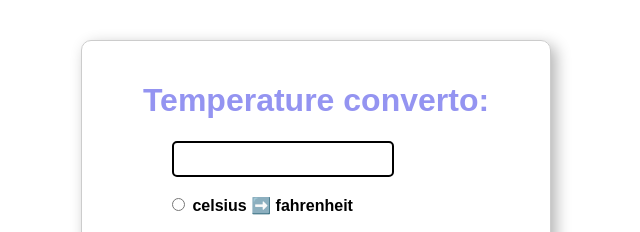
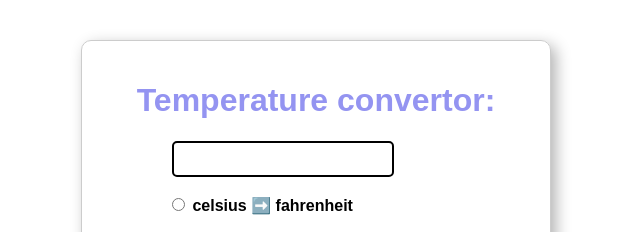
Before and after one commit to harshavardhan314/js-practice, a plain HTML site: page temperature converter/index.html in a window 1280 px wide. Shown: the top 232 px of the page, 324-964 px from the left. Drawn offline with Linux system fonts and the light colour scheme.

Commit message:
Update index.html

```diff
--- a/temperature converter/index.html
+++ b/temperature converter/index.html
@@ -10,7 +10,7 @@
 
     <div class="card">
 
-        <h1>Temperature converto:</h1>
+        <h1>Temperature convertor:</h1>
         <input type="number" class="temperature" id="temperature">
 
         <br><br>
```
